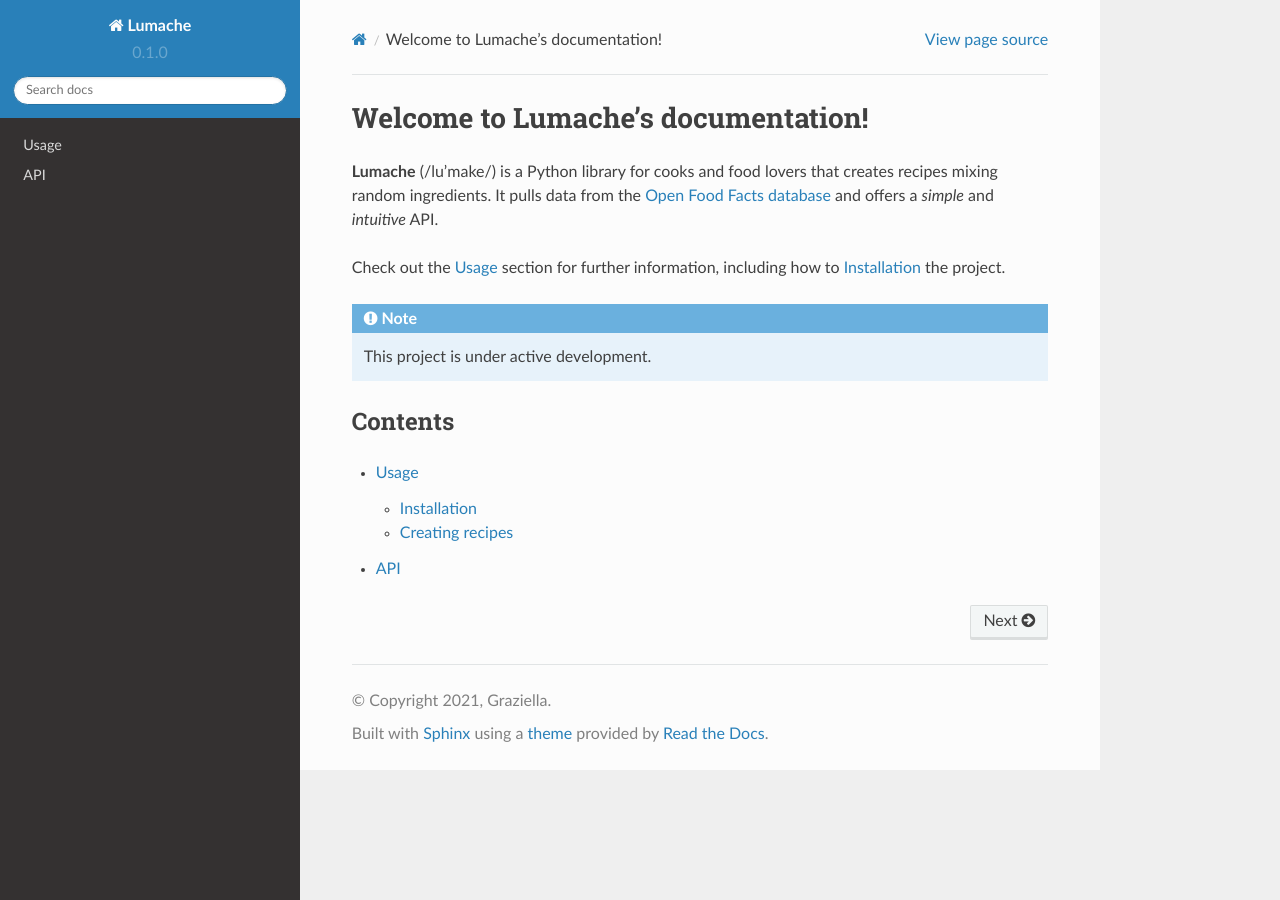
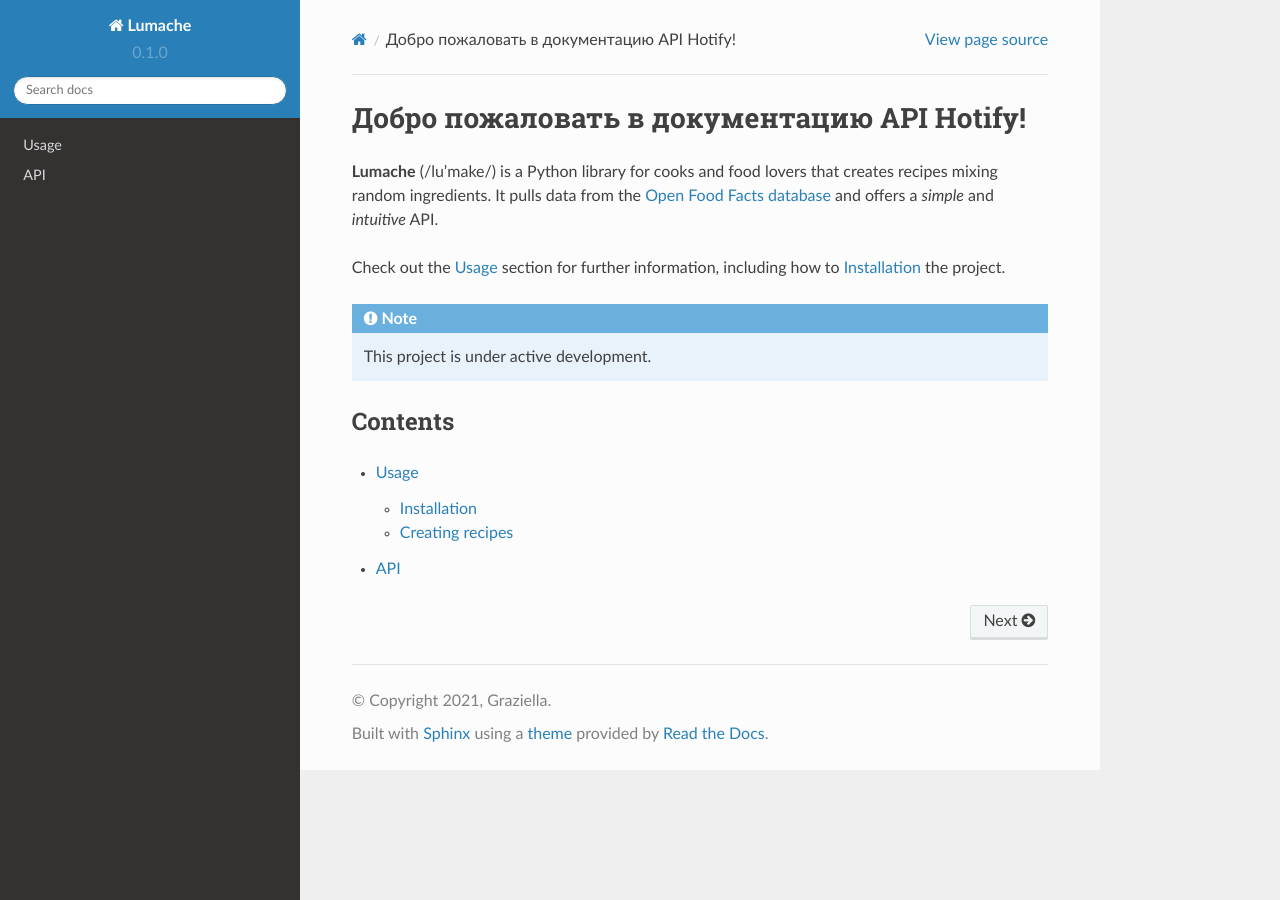
Before and after one commit to hotifyru/hotify-docs, a Sphinx documentation site: the page built from docs/source/index.rst, in a window 1280 px wide. Built offline with Sphinx 7.4.7 and the Read the Docs theme 2.0.0, drawn with Linux system fonts in a browser that asks for light colours.

Commit message:
Update index.rst

```diff
--- a/docs/source/index.rst
+++ b/docs/source/index.rst
@@ -1,4 +1,4 @@
-Welcome to Lumache's documentation!
+Добро пожаловать в документацию API Hotify!
 ===================================
 
 **Lumache** (/lu'make/) is a Python library for cooks and food lovers
```
